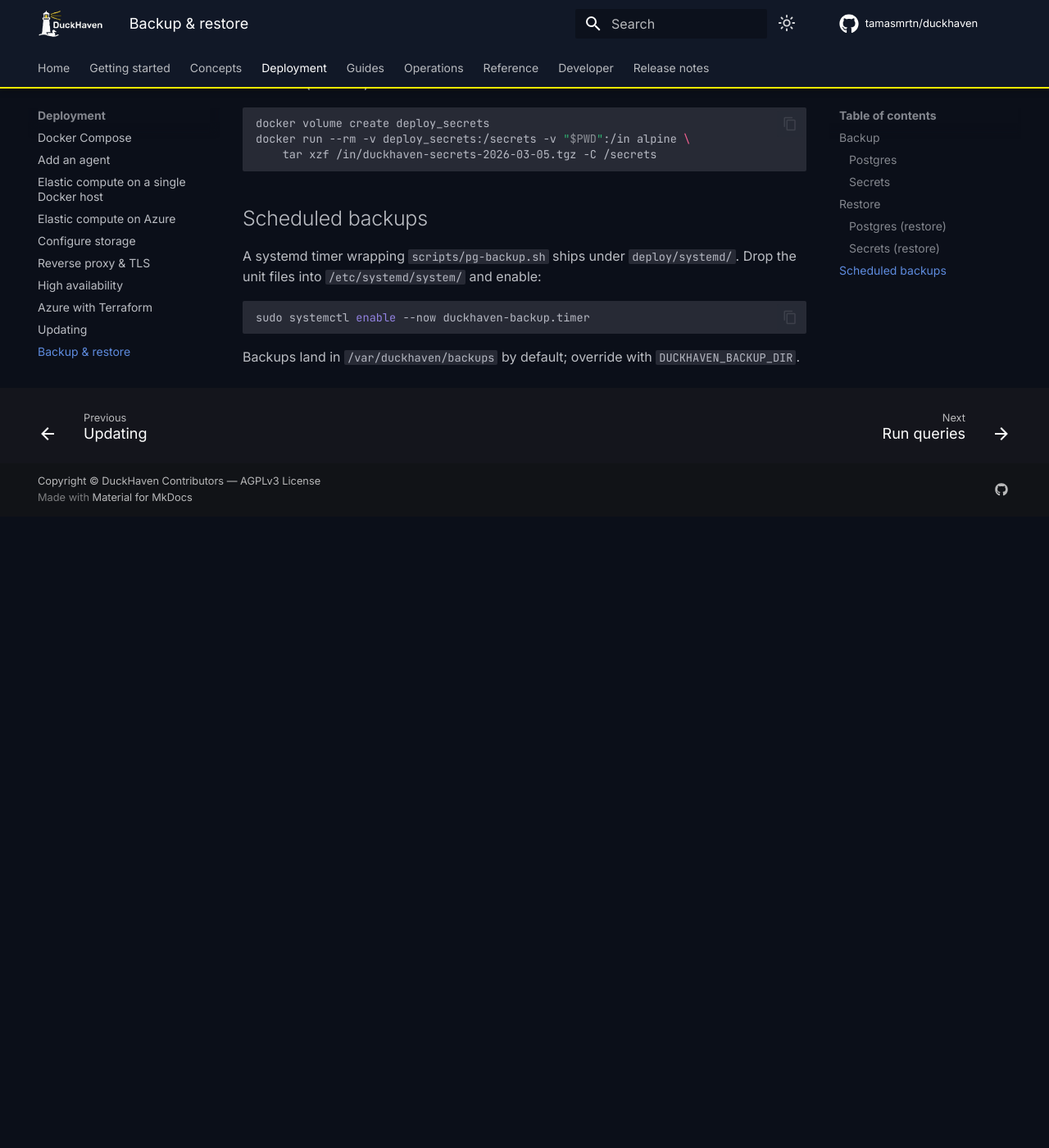
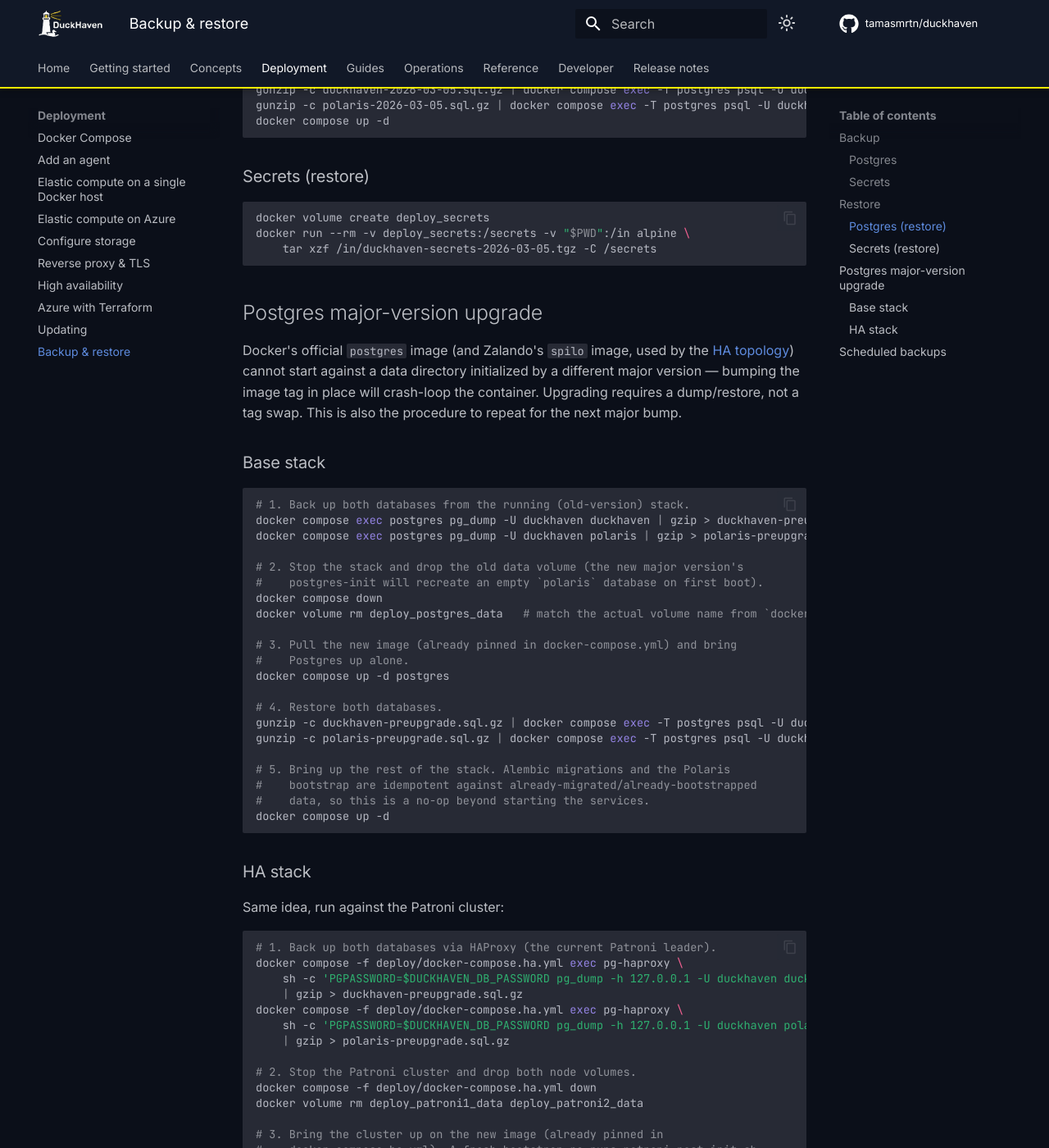
Before and after one commit to tamasmrtn/duckhaven, an MkDocs documentation site: the page built from docs/deployment/backup-restore.md, in a window 1280 px wide and 1400 px high, scrolled down 1036 px. Shown: the whole window at 82% size. Built offline with MkDocs 1.6.1 and Material for MkDocs 9.7.7, drawn with Linux system fonts in a browser that asks for light colours; comment, search, counter and statistics services are not loaded; before the commit the page ends 1666 px from its top, so only the background shows below that; some of the changed text lies outside the part shown.

Commit message:
chore: upgrade Postgres/Polaris and track Docker images with Dependabot (#250)

````diff
--- a/docs/deployment/backup-restore.md
+++ b/docs/deployment/backup-restore.md
@@ -12,10 +12,14 @@
 
 ### Postgres
 
-Dump from inside the running stack:
+Both databases live in the same Postgres instance and are both required to
+restore a working install: `duckhaven` (users, workspaces, saved queries,
+audit log, agent registrations) and `polaris` (the Iceberg metastore). Dump
+each from inside the running stack:
 
 ```bash
 docker compose exec postgres pg_dump -U duckhaven duckhaven | gzip > duckhaven-$(date +%F).sql.gz
+docker compose exec postgres pg_dump -U duckhaven polaris | gzip > polaris-$(date +%F).sql.gz
 ```
 
 ### Secrets
@@ -32,11 +36,12 @@
 
 ### Postgres (restore)
 
-Bring the stack up empty, then load the dump:
+Bring the stack up empty, then load both dumps:
 
 ```bash
 docker compose up -d postgres
 gunzip -c duckhaven-2026-03-05.sql.gz | docker compose exec -T postgres psql -U duckhaven duckhaven
+gunzip -c polaris-2026-03-05.sql.gz | docker compose exec -T postgres psql -U duckhaven polaris
 docker compose up -d
 ```
 
@@ -47,6 +52,82 @@
 docker run --rm -v deploy_secrets:/secrets -v "$PWD":/in alpine \
     tar xzf /in/duckhaven-secrets-2026-03-05.tgz -C /secrets
 ```
+
+## Postgres major-version upgrade
+
+Docker's official `postgres` image (and Zalando's `spilo` image, used by the
+[HA topology](high-availability.md)) cannot start against a data directory
+initialized by a different major version — bumping the image tag in place
+will crash-loop the container. Upgrading requires a dump/restore, not a tag
+swap. This is also the procedure to repeat for the next major bump.
+
+### Base stack
+
+```bash
+# 1. Back up both databases from the running (old-version) stack.
+docker compose exec postgres pg_dump -U duckhaven duckhaven | gzip > duckhaven-preupgrade.sql.gz
+docker compose exec postgres pg_dump -U duckhaven polaris | gzip > polaris-preupgrade.sql.gz
+
+# 2. Stop the stack and drop the old data volume (the new major version's
+#    postgres-init will recreate an empty `polaris` database on first boot).
+docker compose down
+docker volume rm deploy_postgres_data   # match the actual volume name from `docker volume ls`
+
+# 3. Pull the new image (already pinned in docker-compose.yml) and bring
+#    Postgres up alone.
+docker compose up -d postgres
+
+# 4. Restore both databases.
+gunzip -c duckhaven-preupgrade.sql.gz | docker compose exec -T postgres psql -U duckhaven duckhaven
+gunzip -c polaris-preupgrade.sql.gz | docker compose exec -T postgres psql -U duckhaven polaris
+
+# 5. Bring up the rest of the stack. Alembic migrations and the Polaris
+#    bootstrap are idempotent against already-migrated/already-bootstrapped
+#    data, so this is a no-op beyond starting the services.
+docker compose up -d
+```
+
+### HA stack
+
+Same idea, run against the Patroni cluster:
+
+```bash
+# 1. Back up both databases via HAProxy (the current Patroni leader).
+docker compose -f deploy/docker-compose.ha.yml exec pg-haproxy \
+    sh -c 'PGPASSWORD=$DUCKHAVEN_DB_PASSWORD pg_dump -h 127.0.0.1 -U duckhaven duckhaven' \
+    | gzip > duckhaven-preupgrade.sql.gz
+docker compose -f deploy/docker-compose.ha.yml exec pg-haproxy \
+    sh -c 'PGPASSWORD=$DUCKHAVEN_DB_PASSWORD pg_dump -h 127.0.0.1 -U duckhaven polaris' \
+    | gzip > polaris-preupgrade.sql.gz
+
+# 2. Stop the Patroni cluster and drop both node volumes.
+docker compose -f deploy/docker-compose.ha.yml down
+docker volume rm deploy_patroni1_data deploy_patroni2_data
+
+# 3. Bring the cluster up on the new image (already pinned in
+#    docker-compose.ha.yml). A fresh bootstrap re-runs patroni-post-init.sh,
+#    which idempotently recreates the empty `duckhaven`/`polaris` databases.
+docker compose -f deploy/docker-compose.ha.yml up -d etcd patroni-1 patroni-2 pg-haproxy
+
+# 4. Confirm a leader was elected before restoring.
+docker compose -f deploy/docker-compose.ha.yml exec patroni-1 patronictl list
+
+# 5. Restore both databases through HAProxy (routes to the current leader).
+gunzip -c duckhaven-preupgrade.sql.gz | docker compose -f deploy/docker-compose.ha.yml exec -T pg-haproxy \
+    sh -c 'PGPASSWORD=$DUCKHAVEN_DB_PASSWORD psql -h 127.0.0.1 -U duckhaven duckhaven'
+gunzip -c polaris-preupgrade.sql.gz | docker compose -f deploy/docker-compose.ha.yml exec -T pg-haproxy \
+    sh -c 'PGPASSWORD=$DUCKHAVEN_DB_PASSWORD psql -h 127.0.0.1 -U duckhaven polaris'
+
+# 6. Bring up the rest of the stack.
+docker compose -f deploy/docker-compose.ha.yml up -d
+```
+
+!!! note
+    PostgreSQL 18 enables data checksums by default for a fresh `initdb`.
+    That's irrelevant to the dump/restore path above (each side gets its own
+    independent fresh cluster) — it only matters if you instead reach for
+    binary `pg_upgrade`, which requires matching checksum settings between
+    the old and new clusters and isn't the approach documented here.
 
 ## Scheduled backups
 
````
Also changed, not shown: 8 other files.
